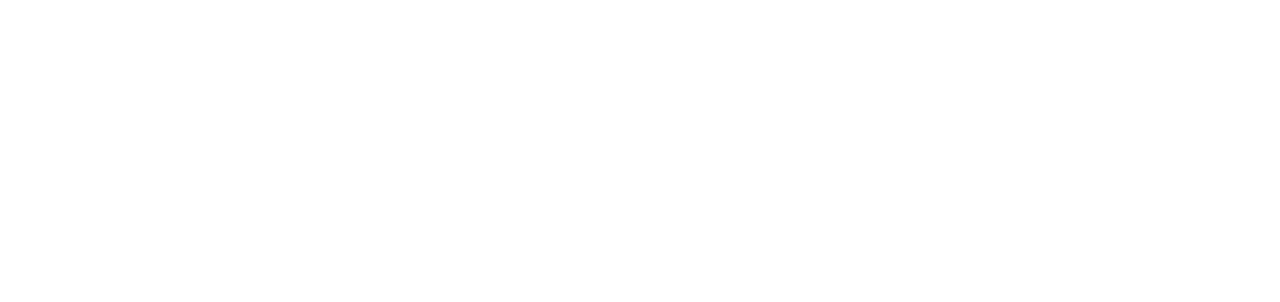
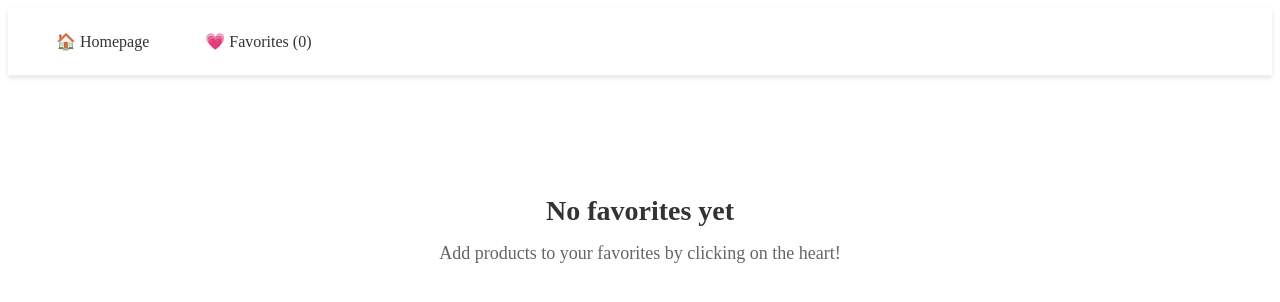
Before and after one commit to Bopally/commerce-dashboard, a React (Vite) app: page /commerce-dashboard/favorites in a window 1280 px wide. Before the commit this address had no page. Shown: the top 302 px of the page. Built offline with nearby package versions, Linux system fonts and the light colour scheme.

Commit message:
Add option to add favorites items

```diff
--- /dev/null
+++ b/src/contexts/FavoritesContext.jsx
@@ -0,0 +1,114 @@
+import React, { createContext, useContext, useState, useEffect } from 'react'
+
+const FAVORITES_STORAGE_KEY = 'favoriteProducts'
+
+// Create the context
+const FavoritesContext = createContext()
+
+// Custom hook to use the favorites context
+export const useFavorites = () => {
+  const context = useContext(FavoritesContext)
+  if (!context) {
+    throw new Error('useFavorites must be used within a FavoritesProvider')
+  }
+  return context
+}
+
+// Favorites provider component
+export const FavoritesProvider = ({ children }) => {
+  const [favorites, setFavorites] = useState([])
+
+  // Load favorites from localStorage on mount
+  useEffect(() => {
+    try {
+      const storedFavorites = localStorage.getItem(FAVORITES_STORAGE_KEY)
+      if (storedFavorites) {
+        setFavorites(JSON.parse(storedFavorites))
+      }
+    } catch (error) {
+      console.error('Error loading favorites from localStorage:', error)
+      setFavorites([])
+    }
+  }, [])
+
+  // Save favorites to localStorage whenever favorites change
+  useEffect(() => {
+    try {
+      localStorage.setItem(FAVORITES_STORAGE_KEY, JSON.stringify(favorites))
+    } catch (error) {
+      console.error('Error saving favorites to localStorage:', error)
+    }
+  }, [favorites])
+
+  // Check if a product is in favorites
+  const isFavorite = (productId) => {
+    return favorites.some((product) => product.id === productId)
+  }
+
+  // Add or remove product from favorites
+  const toggleFavorite = (product) => {
+    console.log('Toggling favorite for product:', product.title)
+    setFavorites((currentFavorites) => {
+      console.log('Current favorites:', currentFavorites.length)
+      const isCurrentlyFavorite = currentFavorites.some(
+        (fav) => fav.id === product.id
+      )
+
+      if (isCurrentlyFavorite) {
+        // Remove from favorites
+        console.log('Removing from favorites')
+        const newFavorites = currentFavorites.filter(
+          (fav) => fav.id !== product.id
+        )
+        console.log('New favorites count:', newFavorites.length)
+        return newFavorites
+      } else {
+        // Add to favorites
+        console.log('Adding to favorites')
+        const newFavorites = [...currentFavorites, product]
+        console.log('New favorites count:', newFavorites.length)
+        return newFavorites
+      }
+    })
+  }
+
+  // Add product to favorites (if not already added)
+  const addToFavorites = (product) => {
+    setFavorites((currentFavorites) => {
+      const isAlreadyFavorite = currentFavorites.some(
+        (fav) => fav.id === product.id
+      )
+      if (!isAlreadyFavorite) {
+        return [...currentFavorites, product]
+      }
+      return currentFavorites
+    })
+  }
+
+  // Remove product from favorites
+  const removeFromFavorites = (productId) => {
+    setFavorites((currentFavorites) =>
+      currentFavorites.filter((fav) => fav.id !== productId)
+    )
+  }
+
+  // Clear all favorites
+  const clearFavorites = () => {
+    setFavorites([])
+  }
+
+  const value = {
+    favorites,
+    isFavorite,
+    toggleFavorite,
+    addToFavorites,
+    removeFromFavorites,
+    clearFavorites,
+  }
+
+  return (
+    <FavoritesContext.Provider value={value}>
+      {children}
+    </FavoritesContext.Provider>
+  )
+}
--- a/src/main.jsx
+++ b/src/main.jsx
@@ -2,9 +2,12 @@
 import { createRoot } from 'react-dom/client'
 import './index.css'
 import Homepage from './pages/Homepage/Homepage.jsx'
+import { FavoritesProvider } from './contexts/FavoritesContext.jsx'
 
 createRoot(document.getElementById('root')).render(
   <StrictMode>
-    <Homepage />
-  </StrictMode>,
+    <FavoritesProvider>
+      <Homepage />
+    </FavoritesProvider>
+  </StrictMode>
 )
--- /dev/null
+++ b/src/pages/Homepage/FavoritesList.jsx
@@ -0,0 +1,28 @@
+import ProductCard from './ProductCard'
+import { useFavorites } from '../../contexts/FavoritesContext'
+
+function FavoritesList() {
+  const { favorites } = useFavorites()
+
+  if (favorites.length === 0) {
+    return (
+      <div className="favorites-empty">
+        <h2>No favorites yet</h2>
+        <p>Add products to your favorites by clicking on the heart!</p>
+      </div>
+    )
+  }
+
+  return (
+    <div className="favorites-container">
+      <h1>My Favorites 💗 ({favorites.length})</h1>
+      <div className="products-grid">
+        {favorites.map((product) => (
+          <ProductCard key={product.id} product={product} />
+        ))}
+      </div>
+    </div>
+  )
+}
+
+export default FavoritesList
--- a/src/pages/Homepage/Homepage.jsx
+++ b/src/pages/Homepage/Homepage.jsx
@@ -1,11 +1,26 @@
 import ProductList from './ProductList'
 import Quote from '../../components/quotes'
-import { BrowserRouter as Router, Routes, Route } from 'react-router-dom'
+import FavoritesList from './FavoritesList'
+import { BrowserRouter as Router, Routes, Route, Link } from 'react-router-dom'
 import ProductDetails from './ProductDetails'
+import { useFavorites } from '../../contexts/FavoritesContext'
 
 function Homepage() {
+  const { favorites } = useFavorites()
+
   return (
     <Router basename="/commerce-dashboard">
+      <div>
+        {/* Navigation */}
+        <nav className="main-nav">
+          <Link to="/" className="nav-link">
+            🏠 Homepage
+          </Link>
+          <Link to="/favorites" className="nav-link">
+            💗 Favorites ({favorites.length})
+          </Link>
+        </nav>
+
         <Routes>
           <Route
             path="/"
@@ -17,7 +32,9 @@
             }
           />
           <Route path="/products/:id" element={<ProductDetails />} />
+          <Route path="/favorites" element={<FavoritesList />} />
         </Routes>
+      </div>
     </Router>
   )
 }
--- a/src/pages/Homepage/ProductCard.css
+++ b/src/pages/Homepage/ProductCard.css
@@ -12,6 +12,7 @@
   overflow: hidden;
   padding: var(--spacing-md);
   text-align: center;
+  position: relative;
 }
 
 .image-hover-container {
@@ -82,3 +83,99 @@
   color: inherit;
   display: block;
 }
+
+.favorite-btn {
+  background: none;
+  border: none;
+  font-size: 24px;
+  cursor: pointer;
+  padding: 8px;
+  border-radius: 50%;
+  transition: transform 0.2s, background-color 0.2s;
+  position: absolute;
+  top: 8px;
+  right: 8px;
+  z-index: 1;
+  width: 40px;
+  height: 40px;
+  display: flex;
+  align-items: center;
+  justify-content: center;
+}
+
+.favorite-btn:hover {
+  transform: scale(1.1);
+  background-color: rgba(255, 255, 255, 0.9);
+}
+
+.favorite-btn.favorite-active {
+  animation: heartbeat 0.3s ease-in-out;
+}
+
+@keyframes heartbeat {
+  0% {
+    transform: scale(1);
+  }
+  50% {
+    transform: scale(1.2);
+  }
+  100% {
+    transform: scale(1);
+  }
+}
+
+.favorites-empty {
+  text-align: center;
+  padding: 64px 32px;
+  color: var(--text-secondary);
+}
+
+.favorites-empty h2 {
+  font-size: 28px;
+  margin-bottom: 16px;
+  color: var(--text-primary);
+}
+
+.favorites-empty p {
+  font-size: 18px;
+  margin: 0;
+}
+
+.favorites-container {
+  padding: 32px;
+}
+
+.favorites-container h1 {
+  text-align: center;
+  margin-bottom: 32px;
+  color: var(--text-primary);
+}
+
+.main-nav {
+  background: #fff;
+  padding: 16px 32px;
+  border-bottom: 1px solid var(--border-color);
+  box-shadow: 0 2px 4px rgba(0, 0, 0, 0.1);
+  margin-bottom: 32px;
+  display: flex;
+  gap: 24px;
+}
+
+.nav-link {
+  color: var(--text-primary);
+  text-decoration: none;
+  font-weight: 500;
+  padding: 8px 16px;
+  border-radius: 8px;
+  transition: background-color 0.2s, color 0.2s;
+}
+
+.nav-link:hover {
+  background-color: var(--background-color);
+  color: var(--primary-color);
+}
+
+.nav-link.active {
+  background-color: var(--primary-color);
+  color: #fff;
+}
--- a/src/pages/Homepage/ProductCard.jsx
+++ b/src/pages/Homepage/ProductCard.jsx
@@ -1,7 +1,16 @@
 import './ProductCard.css'
 import { Link } from 'react-router-dom'
+import { useFavorites } from '../../contexts/FavoritesContext'
 
 function ProductCard({ product }) {
+  const { isFavorite, toggleFavorite } = useFavorites()
+
+  const handleFavoriteClick = (e) => {
+    e.preventDefault() // Empêche la navigation vers la page produit
+    e.stopPropagation()
+    toggleFavorite(product)
+  }
+
   return (
     <Link to={`/products/${product.id}`} className="product-card-link">
       <div className="product-card" key={product.id}>
@@ -20,6 +29,19 @@
           <strong>{product.price} €</strong>
         </p>
         <p className="product-category">{product.category}</p>
+        <button
+          className={`favorite-btn ${
+            isFavorite(product.id) ? 'favorite-active' : ''
+          }`}
+          onClick={handleFavoriteClick}
+          aria-label={
+            isFavorite(product.id)
+              ? 'Remove from favorites'
+              : 'Add to favorites'
+          }
+        >
+          {isFavorite(product.id) ? '❤️' : '🤍'}
+        </button>
       </div>
     </Link>
   )
--- a/src/pages/Homepage/ProductList.jsx
+++ b/src/pages/Homepage/ProductList.jsx
@@ -1,44 +1,44 @@
-import React, { useEffect, useState } from "react";
-import "./ProductList.css";
-import ProductCard from "./ProductCard";
-import Spinner from "../../components/spinner";
-import { fetchData } from "../../services/api.service";
+import React, { useEffect, useState } from 'react'
+import './ProductList.css'
+import ProductCard from './ProductCard'
+import Spinner from '../../components/spinner'
+import { fetchData } from '../../services/api.service'
 
 const ProductList = () => {
-  const [products, setProducts] = useState([]);
-  const [loading, setLoading] = useState(true);
-  const [error, setError] = useState("");
+  const [products, setProducts] = useState([])
+  const [loading, setLoading] = useState(true)
+  const [error, setError] = useState('')
 
   useEffect(() => {
     const fetchProducts = async () => {
       try {
-        const data = await fetchData("products");
-        setProducts(data.products || []);
+        const data = await fetchData('products')
+        setProducts(data.products || [])
       } catch (err) {
-        setError(err.message);
+        setError(err.message)
       } finally {
-        setLoading(false);
+        setLoading(false)
       }
-    };
-    fetchProducts();
-  }, []);
+    }
+    fetchProducts()
+  }, [])
 
   if (loading) {
-    return <Spinner />;
+    return <Spinner />
   }
   if (error) {
-    return <p className="error">{error}</p>;
+    return <p className="error">{error}</p>
   }
   return (
     <>
-      <h1>Our products</h1>
+      <h1>✨ Our products ✨</h1>
       <div className="products-grid">
-        {products.map(product => (
-  <ProductCard key={product.id} product={product} />
+        {products.map((product) => (
+          <ProductCard key={product.id} product={product} />
         ))}
       </div>
     </>
-  );
+  )
 }
 
-export default ProductList;
+export default ProductList
```
Lines whose indentation alone changed are shown as unchanged.
